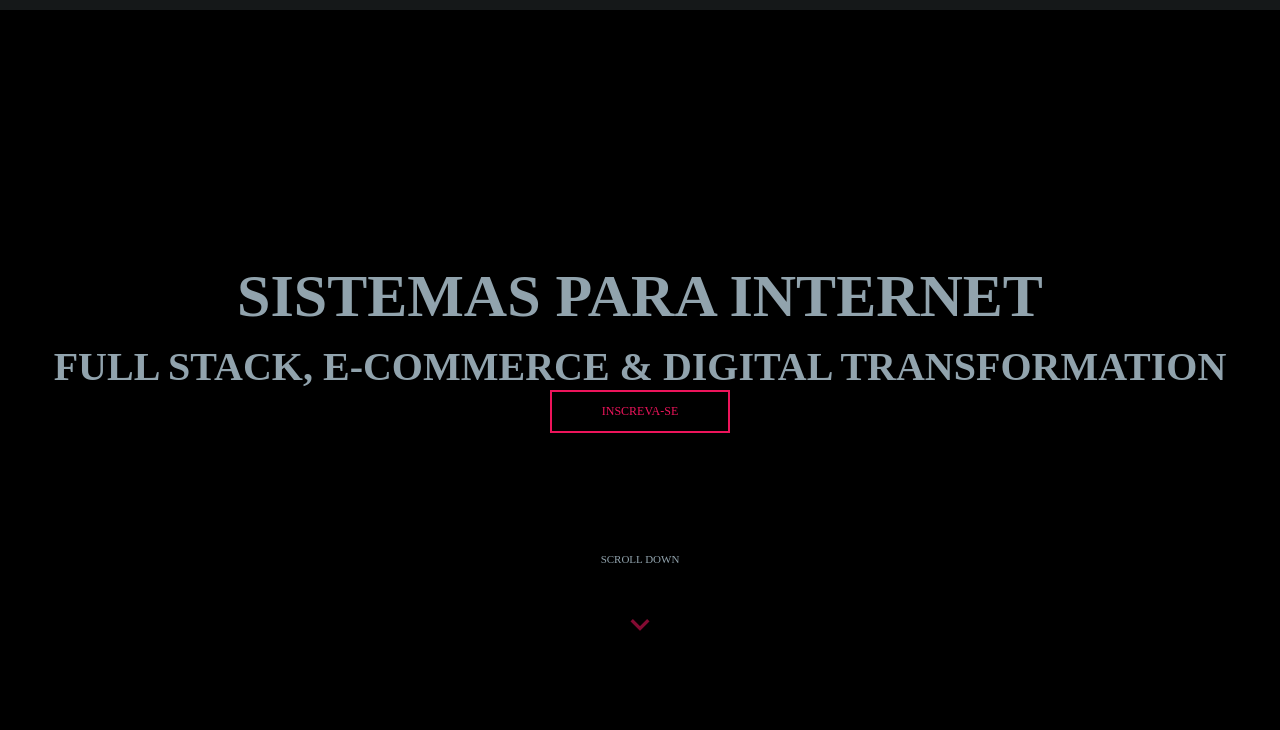
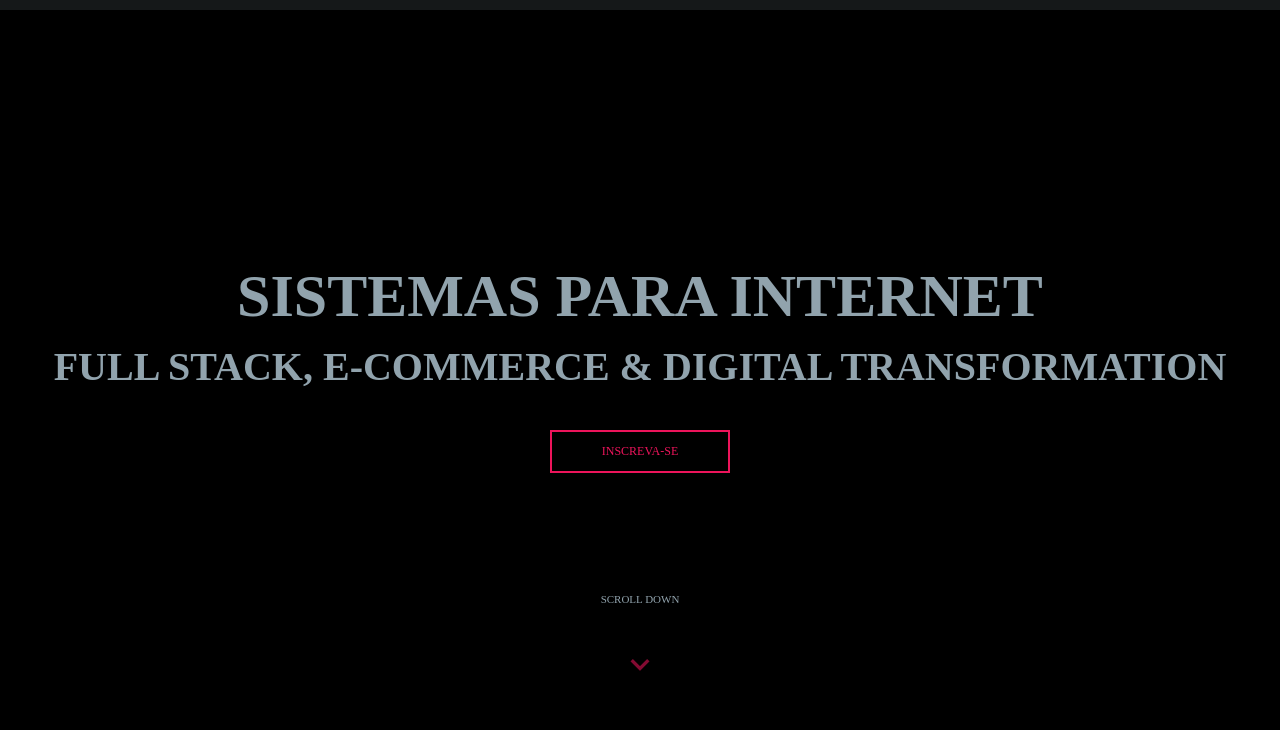
Before and after one commit to marcoshiroyshi/FrontEnd_Teste_FIAP, a plain HTML site: page index.html in a window 1280 px wide. Shown: the part 70-800 px from the top of the page. Drawn offline with nearby package versions, Linux system fonts and the light colour scheme; a web font is replaced by a local one.

Commit message:
versao final

```diff
--- a/css/globalize.css
+++ b/css/globalize.css
@@ -71,6 +71,7 @@ body {
     background-image: url(../img/header.png);
     background-repeat: no-repeat;
     background-position: center;
+    background-size: 100% 110vh;
     height: 110vh;
     display: flex;
     text-align: center;
@@ -121,6 +122,7 @@ body {
 }
 
 #hero-btn {
+    margin-top: 4rem;
     margin-bottom: 12rem;
 
 }
@@ -232,6 +234,7 @@ body {
     width: 95rem;
     height: 216px;
     text-align: center;
+
 }
 
 .turmas-title-line {
--- a/index.html
+++ b/index.html
@@ -11,6 +11,7 @@
     <link rel="stylesheet" href="./css/scrollbar.css">
     <link rel="stylesheet" href="./css/accordion.css">
     <link rel="stylesheet" href="./css/mobile.css">
+    <link rel="shortcut icon" href="https://play-lh.googleusercontent.com/S70rI7VrwLic7_p-ax7iAOOopQhcPCzmqyLe5RLJmApTpkgTRaCwWsTNN1Uv1t_t3Pp5">
     <link href="https://unpkg.com/boxicons@2.1.1/css/boxicons.min.css" rel="stylesheet"/>
     <link rel="stylesheet" type="text/css" href="https://cdnjs.cloudflare.com/ajax/libs/font-awesome/6.4.0/css/all.min.css">
     <title>FIAP</title>
```
